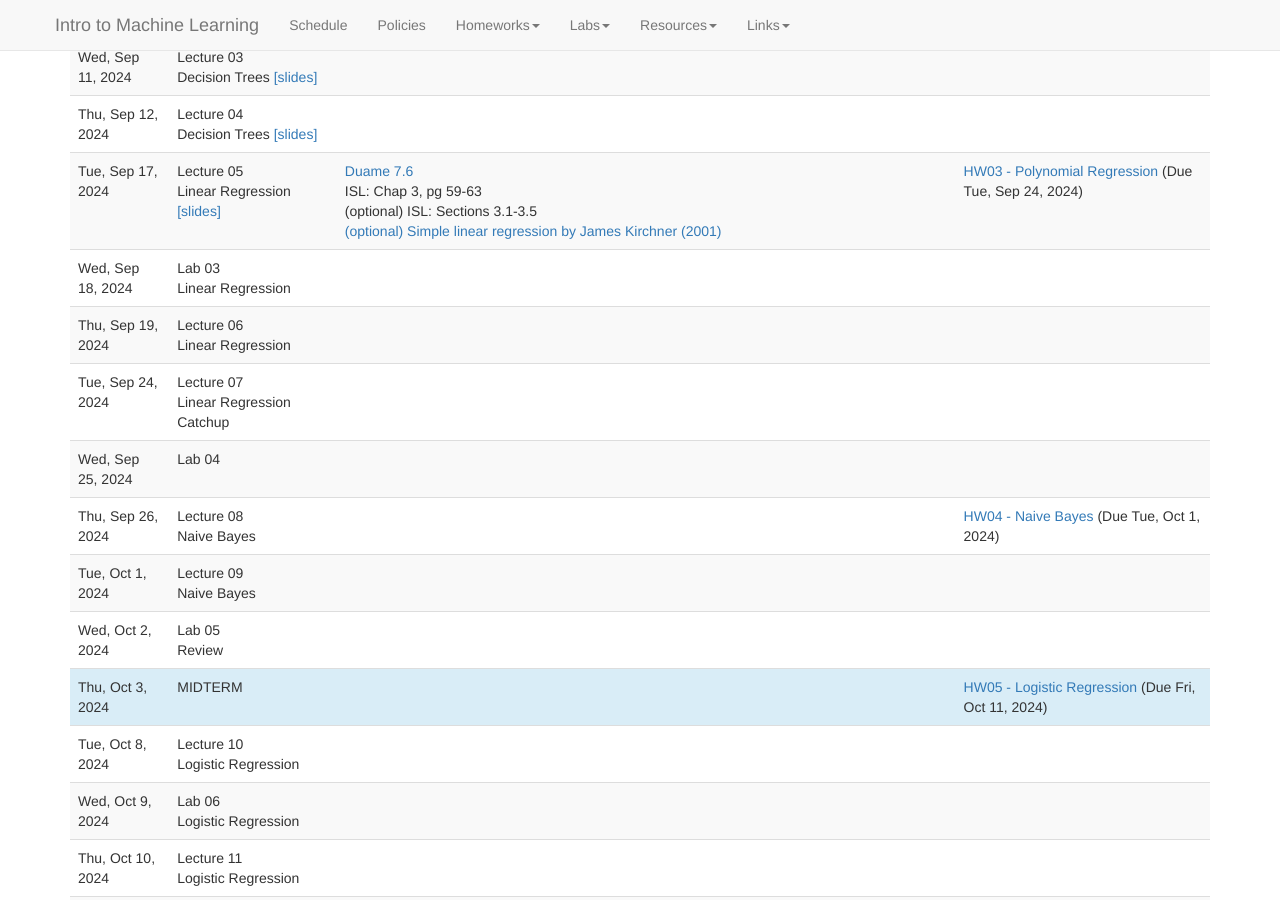
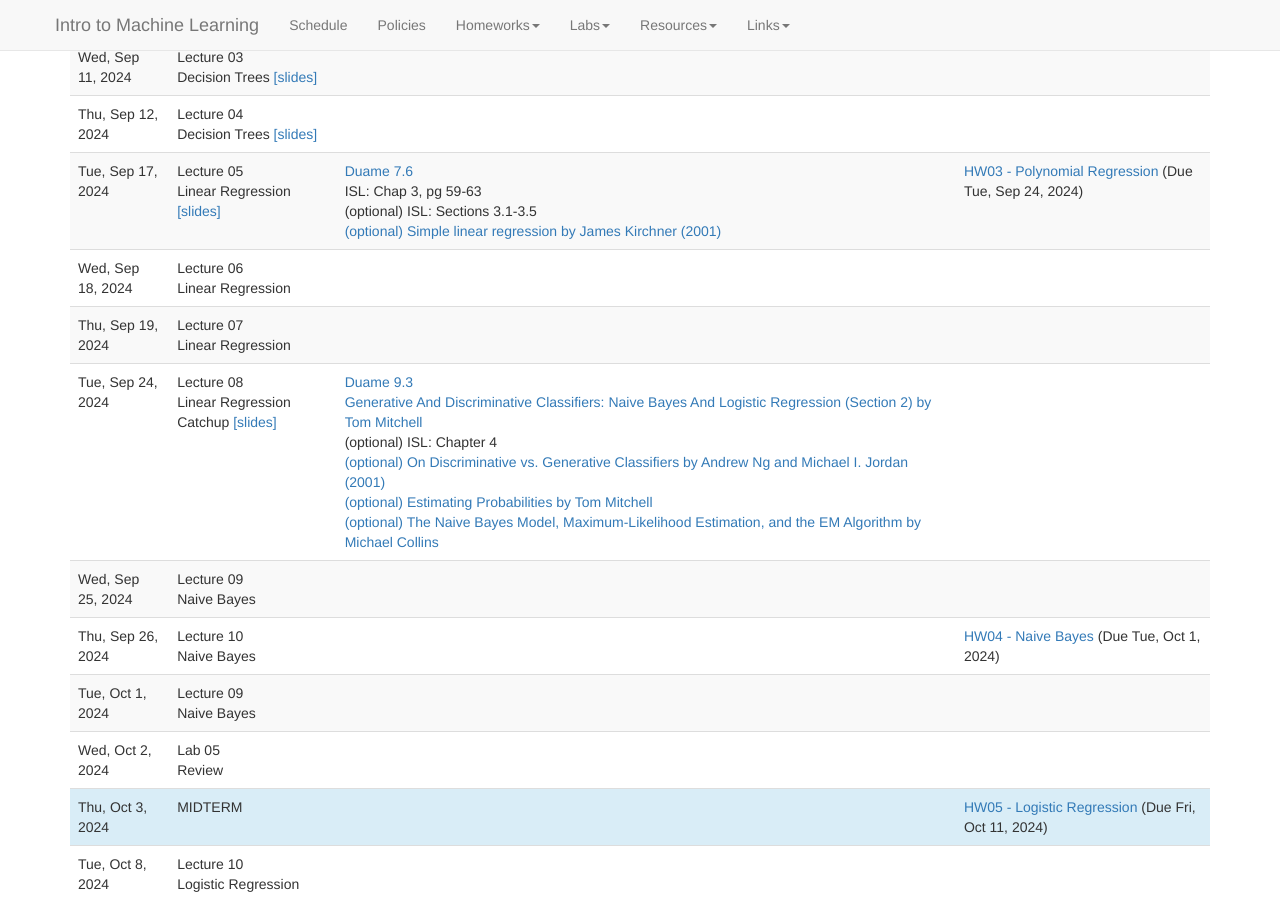
Before and after one commit to BrynMawrNLP/ml-course, a Jekyll site: the page built from schedule.md, in a window 1280 px wide and 900 px high, scrolled down 775 px. Built offline with Jekyll 4.4.1, drawn with Linux system fonts in a browser that asks for light colours; nearby versions of some CDN libraries; library files that are not in the unit come from our copies.

Commit message:
lec08 slides

```diff
--- a/_data/schedule.yaml
+++ b/_data/schedule.yaml
@@ -93,19 +93,38 @@
           deadline: 2024-09-24
     -
       date: 2024-09-18
-      title: Lab 03 <br> Linear Regression
+      title: Lecture 06 <br> Linear Regression
     -
       date: 2024-09-19
-      title: Lecture 06 <br> Linear Regression
+      title: Lecture 07 <br> Linear Regression
     -
       date: 2024-09-24
-      title: Lecture 07 <br> Linear Regression <br> Catchup
+      title: Lecture 08 <br> Linear Regression <br> Catchup
+      slides: slides/lec08.pdf
+      readings:
+        -
+          title: "Duame 9.3"
+          url: "http://ciml.info/dl/v0_99/ciml-v0_99-ch09.pdf"
+        -
+          title: "Generative And Discriminative Classifiers: Naive Bayes And Logistic Regression (Section 2) by Tom Mitchell"
+          url: "http://www.cs.cmu.edu/~tom/mlbook/NBayesLogReg.pdf"
+        -
+          title: "(optional) ISL: Chapter 4"
+        -
+          title: "(optional) On Discriminative vs. Generative Classifiers by Andrew Ng and Michael I. Jordan (2001)"
+          url: "https://ai.stanford.edu/~ang/papers/nips01-discriminativegenerative.pdf"
+        -
+          title: "(optional) Estimating Probabilities by Tom Mitchell"
+          url: "http://www.cs.cmu.edu/~tom/mlbook/Joint_MLE_MAP.pdf"
+        -
+          title: "(optional) The Naive Bayes Model, Maximum-Likelihood Estimation, and the EM Algorithm by Michael Collins"
+          url: "http://www.cs.columbia.edu/~mcollins/em.pdf"
     -
       date: 2024-09-25
-      title: Lab 04
+      title: Lecture 09 <br> Naive Bayes
     -
       date: 2024-09-26
-      title: Lecture 08 <br> Naive Bayes
+      title: Lecture 10 <br> Naive Bayes
       assignments:
         -
           title: "HW04 - Naive Bayes"
```
Also changed, not shown: 1 other file.
